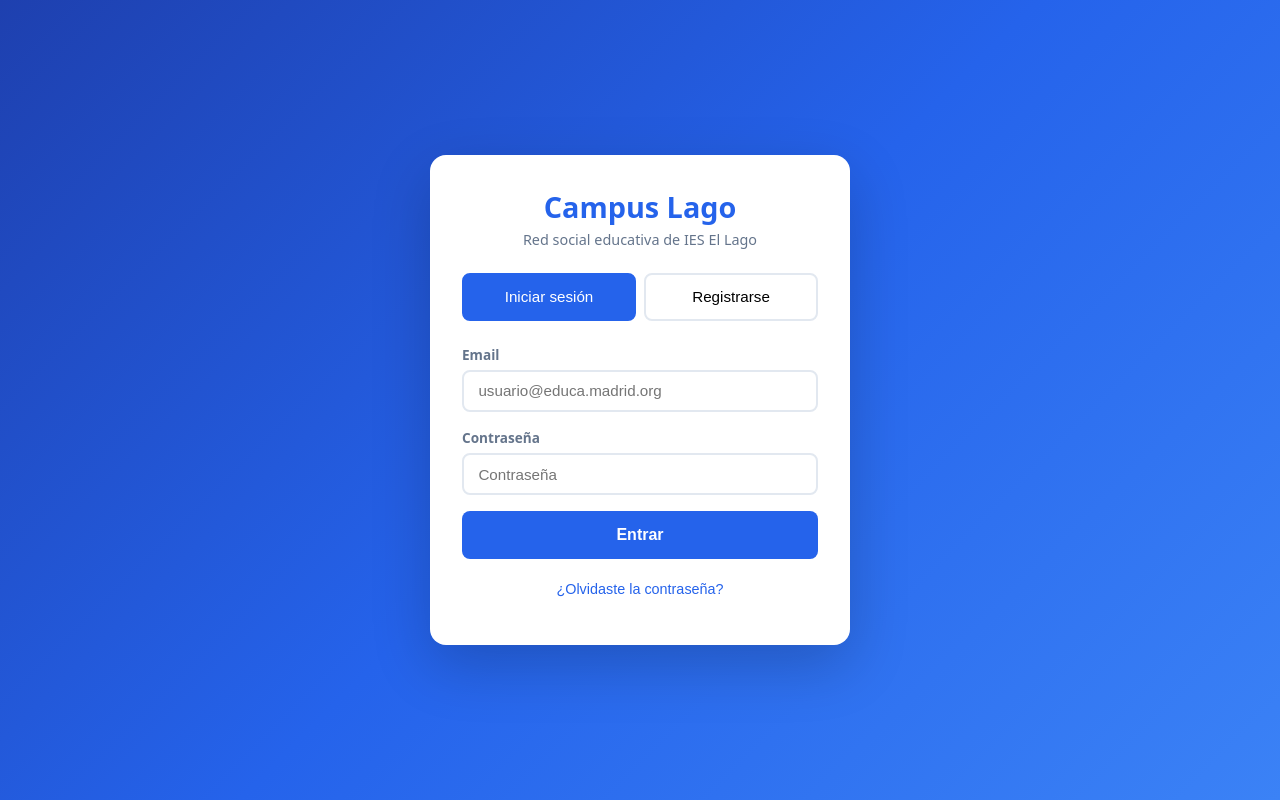
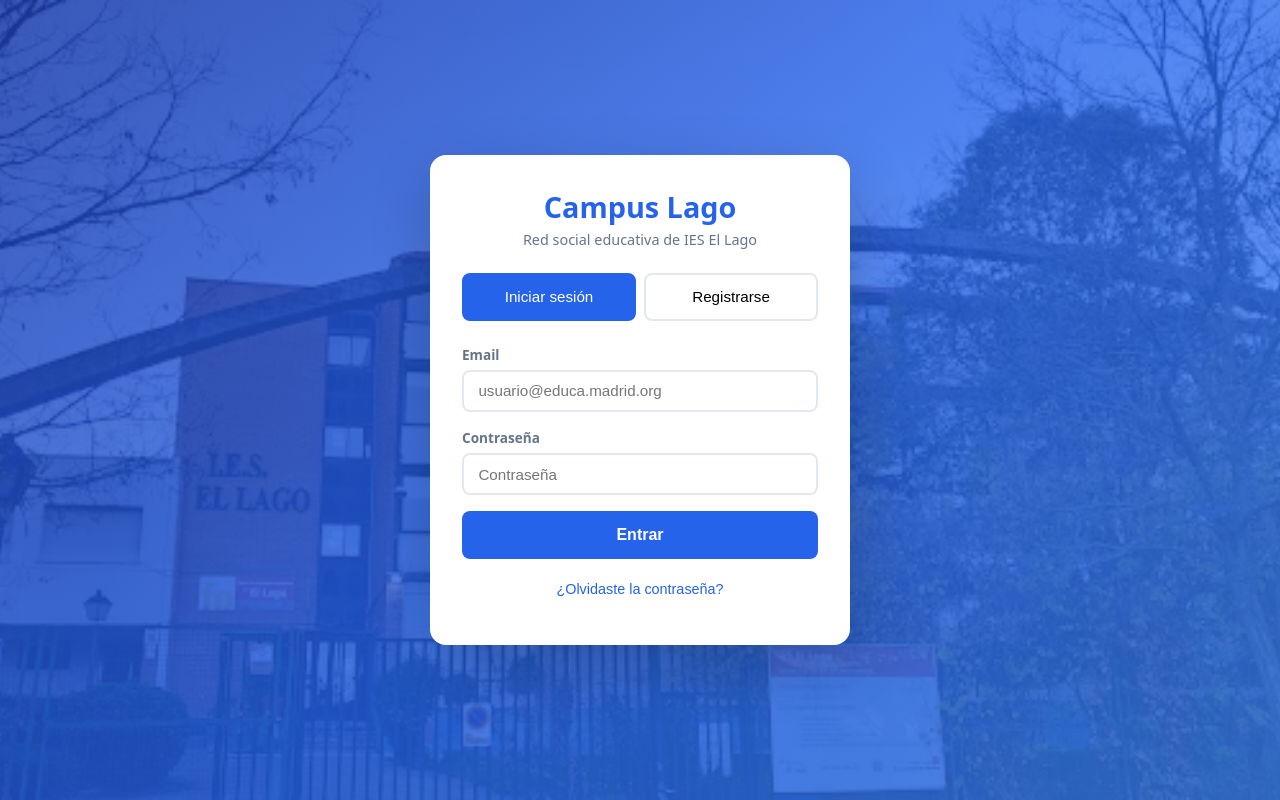
Before and after one commit to 9daemons/tfc-campuslago, a PHP site: page / in a window 1280 px wide. Run offline with PHP 8.4, Linux system fonts and the light colour scheme.

Commit message:
Add campus background to login page

```diff
--- a/frontend/css/style.css
+++ b/frontend/css/style.css
@@ -50,7 +50,9 @@ a { color: inherit; text-decoration: none; }
   display: flex;
   align-items: center;
   justify-content: center;
-  background: linear-gradient(135deg, #1e40af 0%, #2563eb 50%, #3b82f6 100%);
+  background:
+    linear-gradient(135deg, rgba(30,64,175,0.82) 0%, rgba(37,99,235,0.78) 50%, rgba(59,130,246,0.75) 100%),
+    url('../assets/logincampus.webp') center/cover no-repeat;
 }
 
 .auth-container {
```
Also changed, not shown: frontend/assets/logincampus.webp (added).
